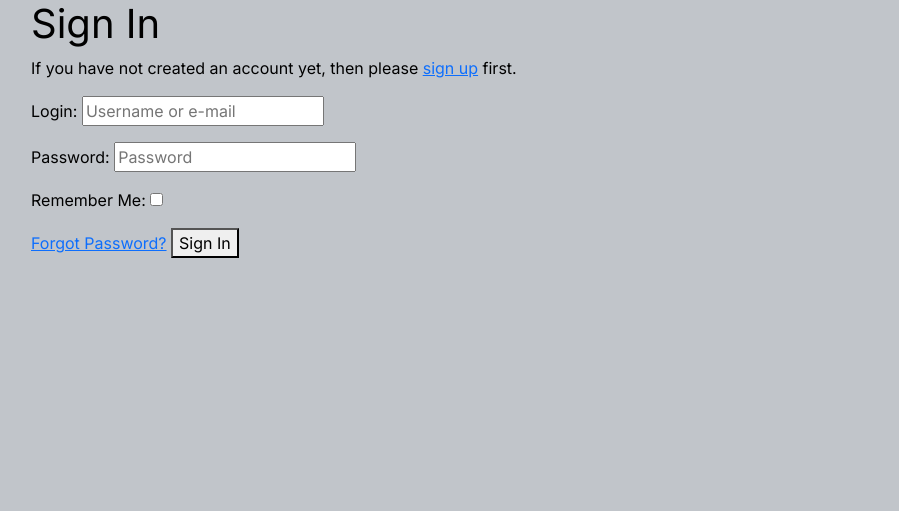
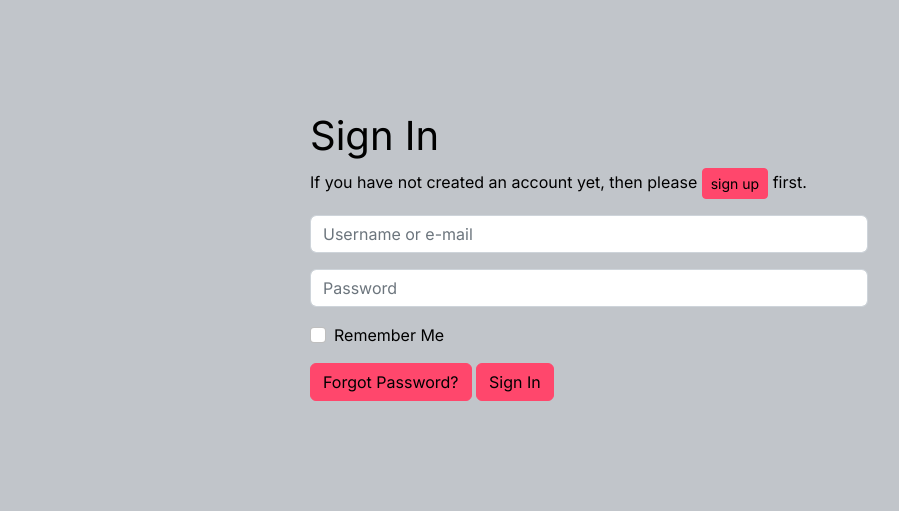
Before and after one commit to Code-Institute-Submissions/CI_PP5_Alpha_Exchange, a Django app: page /accounts/login/ in a window 1280 px wide. Shown: the part 64-575 px from the top of the page, without its empty margins (51-950 px from the left). Run offline with Django 3.2, Linux system fonts and the light colour scheme; data comes from the database, SQL or seed files in the repository; some libraries are stand-ins or nearby versions.

Commit message:
more styleing updates to the all-auth templates to match the website styles

```diff
--- a/static/css/base.css
+++ b/static/css/base.css
@@ -255,10 +255,26 @@ h1, h2, h3, h4, h5, h6, p, th,
     color: var(--font-color);
 }
 
+/* All-Auth Styles */
+
+.account-row {
+    padding: 10% 25%;
+}
+
+.account-row label:not(.form-check-label) {
+    display: none;
+}
+
 /* Media Queires */
 @media screen and (max-width: 1050px) {
     .logo, .nav-link, .nav-item {
         font-size: 90% !important;
+    }
+}
+
+@media screen and (max-width: 800px) {
+    .account-row {
+        padding: 10% 10%;
     }
 }
 
--- a/templates/allauth/account/account_inactive.html
+++ b/templates/allauth/account/account_inactive.html
@@ -6,7 +6,7 @@
 
 {% block content %}
     <div class="container">
-        <div class="row">
+        <div class="row account-row">
             <h1>{% trans "Account Inactive" %}</h1>
 
             <p>{% trans "This account is inactive." %}</p>
--- a/templates/allauth/account/login.html
+++ b/templates/allauth/account/login.html
@@ -7,14 +7,14 @@
 
 {% block content %}
   <div class="container">
-    <div class="row">
+    <div class="row account-row">
       <h1>{% trans "Sign In" %}</h1>
 
       {% get_providers as socialaccount_providers %}
 
       {% if socialaccount_providers %}
       <p>{% blocktrans with site.name as site_name %}Please sign in with one
-      of your existing third party accounts. Or, <a href="{{ signup_url }}">sign up</a>
+      of your existing third party accounts. Or, <a class="btn btn-light btn-sm" href="{{ signup_url }}">sign up</a>
       for a {{ site_name }} account and sign in below:{% endblocktrans %}</p>
 
       <div class="socialaccount_ballot">
@@ -31,17 +31,17 @@
 
       {% else %}
       <p>{% blocktrans %}If you have not created an account yet, then please
-      <a href="{{ signup_url }}">sign up</a> first.{% endblocktrans %}</p>
+      <a class="btn btn-light btn-sm" href="{{ signup_url }}">sign up</a> first.{% endblocktrans %}</p>
       {% endif %}
 
       <form class="login" method="POST" action="{% url 'account_login' %}">
         {% csrf_token %}
-        {{ form.as_p }}
+        {{ form|crispy }}
         {% if redirect_field_value %}
         <input type="hidden" name="{{ redirect_field_name }}" value="{{ redirect_field_value }}" />
         {% endif %}
-        <a class="button secondaryAction" href="{% url 'account_reset_password' %}">{% trans "Forgot Password?" %}</a>
-        <button class="primaryAction" type="submit">{% trans "Sign In" %}</button>
+        <a class="btn btn-light" href="{% url 'account_reset_password' %}">{% trans "Forgot Password?" %}</a>
+        <button class="btn btn-light" type="submit">{% trans "Sign In" %}</button>
       </form>
     </div>
   </div>
--- a/templates/allauth/account/logout.html
+++ b/templates/allauth/account/logout.html
@@ -6,7 +6,7 @@
 
 {% block content %}
   <div class="container">
-    <div class="row">
+    <div class="row account-row">
       <h1>{% trans "Sign Out" %}</h1>
 
       <p>{% trans 'Are you sure you want to sign out?' %}</p>
@@ -16,7 +16,7 @@
         {% if redirect_field_value %}
         <input type="hidden" name="{{ redirect_field_name }}" value="{{ redirect_field_value }}"/>
         {% endif %}
-        <button type="submit">{% trans 'Sign Out' %}</button>
+        <button class="btn btn-light" type="submit">{% trans 'Sign Out' %}</button>
       </form>
     </div>
   </div>
--- a/templates/allauth/account/password_change.html
+++ b/templates/allauth/account/password_change.html
@@ -6,14 +6,14 @@
 
 {% block content %}
     <div class="container">
-        <div class="row">
+        <div class="row account-row">
             <h1>{% trans "Change Password" %}</h1>
 
             <form method="POST" action="{% url 'account_change_password' %}" class="password_change">
                 {% csrf_token %}
-                {{ form.as_p }}
+                {{ form|crispy }}
                 <button type="submit" name="action">{% trans "Change Password" %}</button>
-                <a href="{% url 'account_reset_password' %}">{% trans "Forgot Password?" %}</a>
+                <a class="btn btn-light btn-sm" href="{% url 'account_reset_password' %}">{% trans "Forgot Password?" %}</a>
             </form>
         </div>
     </div>
--- a/templates/allauth/account/password_reset.html
+++ b/templates/allauth/account/password_reset.html
@@ -7,7 +7,7 @@
 
 {% block content %}
     <div class="container">
-        <div class="row">
+        <div class="row account-row">
             <h1>{% trans "Password Reset" %}</h1>
             {% if user.is_authenticated %}
             {% include "account/snippets/already_logged_in.html" %}
@@ -15,7 +15,7 @@
             <p>{% trans "Forgotten your password? Enter your e-mail address below, and we'll send you an e-mail allowing you to reset it." %}</p>
             <form method="POST" action="{% url 'account_reset_password' %}" class="password_reset">
                 {% csrf_token %}
-                {{ form.as_p }}
+                {{ form|crispy }}
                 <input type="submit" value="{% trans 'Reset My Password' %}" />
             </form>
             <p>{% blocktrans %}Please contact us if you have any trouble resetting your password.{% endblocktrans %}</p>
--- a/templates/allauth/account/password_reset_done.html
+++ b/templates/allauth/account/password_reset_done.html
@@ -7,7 +7,7 @@
 
 {% block content %}
     <div class="container">
-            <div class="row">
+            <div class="row account-row">
                 <h1>{% trans "Password Reset" %}</h1>
 
                 {% if user.is_authenticated %}
--- a/templates/allauth/account/password_reset_from_key.html
+++ b/templates/allauth/account/password_reset_from_key.html
@@ -5,16 +5,16 @@
 
 {% block content %}
     <div class="container">
-        <div class="row">
+        <div class="row account-row">
             <h1>{% if token_fail %}{% trans "Bad Token" %}{% else %}{% trans "Change Password" %}{% endif %}</h1>
 
             {% if token_fail %}
                 {% url 'account_reset_password' as passwd_reset_url %}
-                <p>{% blocktrans %}The password reset link was invalid, possibly because it has already been used.  Please request a <a href="{{ passwd_reset_url }}">new password reset</a>.{% endblocktrans %}</p>
+                <p>{% blocktrans %}The password reset link was invalid, possibly because it has already been used.  Please request a <a class="btn btn-light bt-sm" href="{{ passwd_reset_url }}">new password reset</a>.{% endblocktrans %}</p>
             {% else %}
                 <form method="POST" action="{{ action_url }}">
                     {% csrf_token %}
-                    {{ form.as_p }}
+                    {{ form|crispy }}
                     <input type="submit" name="action" value="{% trans 'change password' %}"/>
                 </form>
             {% endif %}
--- a/templates/allauth/account/password_reset_from_key_done.html
+++ b/templates/allauth/account/password_reset_from_key_done.html
@@ -5,7 +5,7 @@
 
 {% block content %}
     <div class="container">
-        <div class="row">
+        <div class="row account-row">
             <h1>{% trans "Change Password" %}</h1>
             <p>{% trans 'Your password is now changed.' %}</p>
         </div>
--- a/templates/allauth/account/password_set.html
+++ b/templates/allauth/account/password_set.html
@@ -6,12 +6,12 @@
 
 {% block content %}
     <div class="container">
-        <div class="row">
+        <div class="row account-row">
             <h1>{% trans "Set Password" %}</h1>
 
             <form method="POST" action="{% url 'account_set_password' %}" class="password_set">
                 {% csrf_token %}
-                {{ form.as_p }}
+                {{ form| crispy }}
                 <input type="submit" name="action" value="{% trans 'Set Password' %}"/>
             </form>
         </div>
--- a/templates/allauth/account/signup_closed.html
+++ b/templates/allauth/account/signup_closed.html
@@ -6,7 +6,7 @@
 
 {% block content %}
     <div class="container">
-        <div class="row">
+        <div class="row account-row">
             <h1>{% trans "Sign Up Closed" %}</h1>
             <p>{% trans "We are sorry, but the sign up is currently closed." %}</p>
         </div>
--- a/templates/allauth/account/verification_sent.html
+++ b/templates/allauth/account/verification_sent.html
@@ -7,7 +7,7 @@
 
 {% block content %}
     <div class="container">
-        <div class="row">
+        <div class="row account-row">
             <h1>{% trans "Verify Your E-mail Address" %}</h1>
             <p>{% blocktrans %}We have sent an e-mail to you for verification. Follow the link provided to finalize the signup process. If you do not see the verification e-mail in your main inbox, check your spam folder. Please contact us if you do not receive the verification e-mail within a few minutes.{% endblocktrans %}</p>
         </div>
--- a/templates/allauth/account/verified_email_required.html
+++ b/templates/allauth/account/verified_email_required.html
@@ -6,7 +6,7 @@
 
 {% block content %}
     <div class="container">
-        <div class="row">
+        <div class="row account-row">
             <h1>{% trans "Verify Your E-mail Address" %}</h1>
             {% url 'account_email' as email_url %}
             <p>{% blocktrans %}This part of the site requires us to verify that
@@ -15,7 +15,7 @@
             <p>{% blocktrans %}We have sent an e-mail to you for
             verification. Please click on the link inside that e-mail. If you do not see the verification e-mail in your main inbox, check your spam folder. Otherwise
             contact us if you do not receive it within a few minutes.{% endblocktrans %}</p>
-            <p>{% blocktrans %}<strong>Note:</strong> you can still <a href="{{ email_url }}">change your e-mail address</a>.{% endblocktrans %}</p>
+            <p>{% blocktrans %}<strong>Note:</strong> you can still <a class="btn btn-light btn-sm" href="{{ email_url }}">change your e-mail address</a>.{% endblocktrans %}</p>
         </div>
     </div>
 {% endblock %}
```
Also changed, not shown: templates/allauth/account/email.html (+6 -6 lines), templates/allauth/account/email_confirm.html (+4 -4 lines), templates/allauth/account/signup.html (+4 -4 lines).
